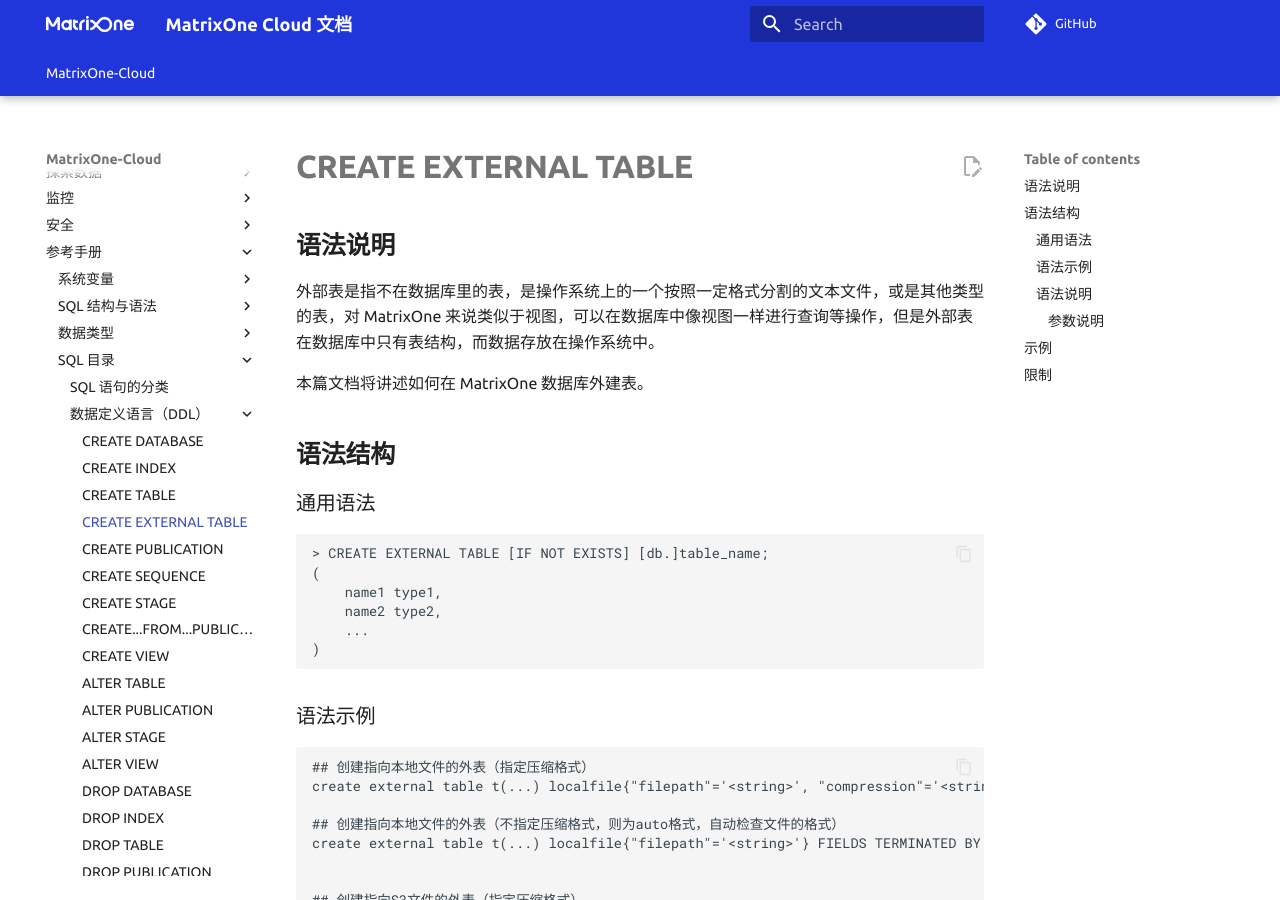
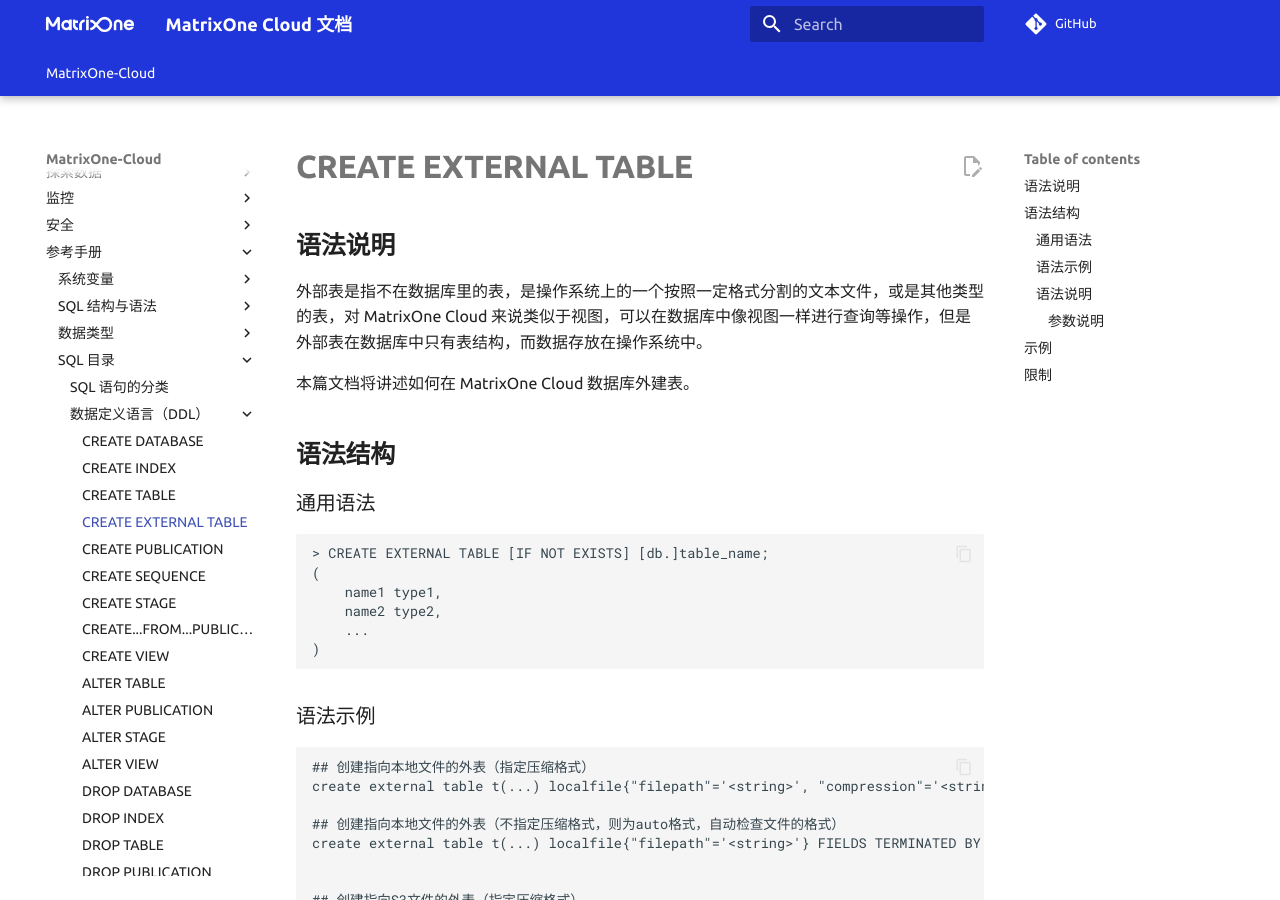
Before and after one commit to yangj1211/moc-docs, an MkDocs documentation site: the page built from docs/MatrixOne-Cloud/Reference/SQL-Reference/Data-Definition-Language/create-external-table.md, in a window 1280 px wide and 900 px high. Built offline with MkDocs 1.6.1 and Material for MkDocs 9.7.7, drawn with Linux system fonts in a browser that asks for light colours; comment, search, counter and statistics services are not loaded; the version menu is left out; some of the changed text lies outside the part shown.

Commit message:
Update create-external-table.md
Signed-off-by: xuanyiLee <89380523+xuanyiLee@users.noreply.github.com>

```diff
--- a/docs/MatrixOne-Cloud/Reference/SQL-Reference/Data-Definition-Language/create-external-table.md
+++ b/docs/MatrixOne-Cloud/Reference/SQL-Reference/Data-Definition-Language/create-external-table.md
@@ -2,9 +2,9 @@
 
 ## **语法说明**
 
-外部表是指不在数据库里的表，是操作系统上的一个按照一定格式分割的文本文件，或是其他类型的表，对 MatrixOne 来说类似于视图，可以在数据库中像视图一样进行查询等操作，但是外部表在数据库中只有表结构，而数据存放在操作系统中。
+外部表是指不在数据库里的表，是操作系统上的一个按照一定格式分割的文本文件，或是其他类型的表，对 MatrixOne Cloud 来说类似于视图，可以在数据库中像视图一样进行查询等操作，但是外部表在数据库中只有表结构，而数据存放在操作系统中。
 
-本篇文档将讲述如何在 MatrixOne 数据库外建表。
+本篇文档将讲述如何在 MatrixOne Cloud 数据库外建表。
 
 ## **语法结构**
 
@@ -60,4 +60,4 @@
 
 ## **限制**
 
-当前 MatrixOne 仅支持对外部表进行 `select` 操作，暂时还不支持使用 `delete`、`insert`、`update` 对外部表插入数据。
+当前 MatrixOne Cloud 仅支持对外部表进行 `select` 操作，暂时还不支持使用 `delete`、`insert`、`update` 对外部表插入数据。
```
